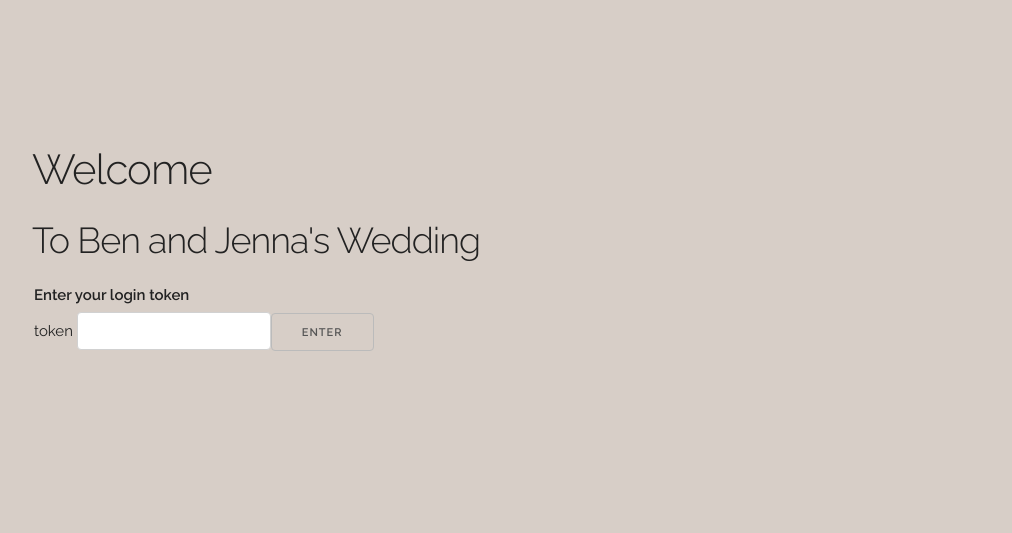
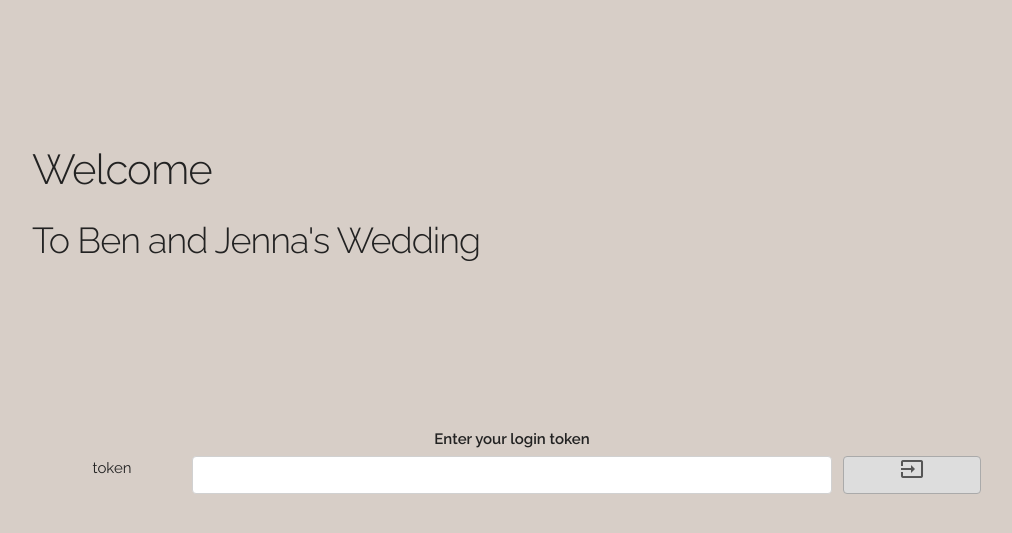
Before and after one commit to BeNsAeI/ASP-IOT, a PHP site: page / in a window 1280 px wide. Shown: the top 533 px of the page, without its empty margins (128-1140 px from the left). Run offline with PHP 8.4, Linux system fonts and the light colour scheme.

Commit message:
Changed admin and viewer to be same page, changed css, added session checking so you can't view main page without correct token

```diff
--- a/Code/css/custom.css
+++ b/Code/css/custom.css
@@ -37,23 +37,63 @@ body{
         grid-template-rows: auto;
         grid-template-areas:
         ". text ."
-        "icon input submit"
+        "icon input ."
+        ". fail ."
+        ". submit ."
     }
 
     .login-text{
         grid-area: text;
+        justify-self: center;
+
     }
     .icon-key{
         grid-area: icon;
         margin: 0 auto;
     }
+    .token-fail{
+        grid-area: fail;
+    }
     input[name="token"]{
         grid-area: input;
     }
-    input[name="submit"]{
-        margin: 0 1em;
+    button[name="submit"]{
+        margin: 0;
         grid-area: submit;
+    }
+    button[name="submit"]:after{
+        content: test;
+    }
+
+    /* Overrides for devices with widths larger than 550px */
+    @media (min-width: 550px) {
+        #login-container{
+            grid-template-columns: 1fr minmax(300px, 4fr) 1fr;
+            grid-template-rows: auto;
+            grid-template-areas:
+            ". text ."
+            "icon input submit"
+            ". fail ."
+        }
+        button[name="submit"]{
+            margin: 0 1em;
+        }
     }
 }
 
-/* Admin page */
+/* Main page */
+
+#main-content{
+    margin: 0 10%;
+    max-height: 80vh;
+    max-width: 80vw;
+}
+#admin-buttons{
+    width: 100%;
+}
+.venue-map{
+    max-width:75vw;
+    max-height:75vh;
+    width: auto;
+    height: auto;
+}
--- a/Code/css/skeleton.css
+++ b/Code/css/skeleton.css
@@ -182,9 +182,9 @@ input[type="button"] {
   text-transform: uppercase;
   text-decoration: none;
   white-space: nowrap;
-  background-color: transparent;
+  background-color: #ddd;
   border-radius: 4px;
-  border: 1px solid #bbb;
+  border: 1px solid #aaa;
   cursor: pointer;
   box-sizing: border-box; }
 .button:hover,
--- a/Code/index.php
+++ b/Code/index.php
@@ -1,19 +1,26 @@
 <?php
+//ob_start();
+session_start();
+
 $incorrectGuess = false;
-if (isset($_POST['button1']))
+if (isset($_POST['submit']))
 {
-  if($_POST["name"] == "admin")
+  $token = $_POST["token"];
+  if($token == "viewer")
   {
-  header("Location: admin.php");
+    $_SESSION['valid'] = true;
+    $_SESSION['username'] = 'viewer';
+    header("Location: main.php");
   }
-  elseif($_POST["name"] == "viewer")
+  elseif($token == "admin")
   {
-    header("Location: viewer.php");
+    $_SESSION['valid'] = true;
+    $_SESSION['username'] = 'admin';
+    header("Location: main.php");
   }
   else
   {
     $incorrectGuess = true;
-   // header("Location: index.php");
   }
 }
 ?>
@@ -32,9 +39,10 @@ if (isset($_POST['button1']))
   –––––––––––––––––––––––––––––––––––––––––––––––––– -->
   <meta name="viewport" content="width=device-width, initial-scale=1">
 
-  <!-- FONT
+  <!-- Fonts & Icons
   –––––––––––––––––––––––––––––––––––––––––––––––––– -->
   <link href="//fonts.googleapis.com/css?family=Raleway:400,300,600" rel="stylesheet" type="text/css">
+  <link href="https://fonts.googleapis.com/icon?family=Material+Icons" rel="stylesheet">
 
   <!-- CSS
   –––––––––––––––––––––––––––––––––––––––––––––––––– -->
@@ -45,6 +53,10 @@ if (isset($_POST['button1']))
   <!-- Favicon
   –––––––––––––––––––––––––––––––––––––––––––––––––– -->
   <link rel="icon" type="image/png" href="images/favicon.png">
+
+  <!-- JS
+  –––––––––––––––––––––––––––––––––––––––––––––––––– -->
+  <script src="js/index.js"></script>
 
 </head>
 <body id="login">
@@ -61,17 +73,22 @@ if (isset($_POST['button1']))
       </div>
     </div>
     <div class="row">
-     <!-- <div id="login-container"> -->
-        <form method="POST" action=''>
-        <fieldset>
-          <legend> Enter your login token</legend>
-          <p>token <input type="text" name="name" /><input type="submit" name="button1"  value="Enter"/></p>
+     <form method="POST" id="login-container" action="<?php //echo htmlspecialchars($_SERVER['PHP_SELF']); ?>">
+        <!-- <form method="POST" action=''> -->
+        <!-- <fieldset> -->
+          <legend class="login-text"> Enter your login token</legend>
+          <p class="icon-key"> token </p>
+          <input id="user-token-input" type="text" name="token" />
+          <button id="submit-token" type="submit" name="submit">
+            <i class="material-icons md-18">input</i>
+          </button>
           <?php if($incorrectGuess){
             echo '<p class="token-fail"> Incorrect Login Token </p>';
           }?>
-        </fieldset>
+        <!-- </fieldset> -->
+        <!-- </form>  -->
+        <!-- <input type="submit" name="submit"  value="Enter"> -->
         </form>
-        <!-- <input type="submit" name="submit"  value="Enter"> -->
     </div>
   </div>
 <!-- End Document
--- /dev/null
+++ b/Code/js/index.js
@@ -0,0 +1,14 @@
+
+
+function submitLogin(){
+    var xhr = new XMLHttpRequest();
+
+    console.log("button pressed");
+    var token = document.getElementById("user-token-input").value;
+
+    xhr.open("POST", url, true);
+    xhr.setRequestHeader("Content-Type", "application/x-www-form-urlencoded; charset=UTF-8");
+    xhr.send(someStuff);
+    console.log(token);
+
+}
```
Also changed, not shown: Code/admin.php (deleted, +0 -112 lines), Code/js/main.js (added, +19 -0 lines), Code/logout.php (added, +12 -0 lines), Code/main.php (added, +115 -0 lines), Code/viewer.php (+8 -1 lines).
